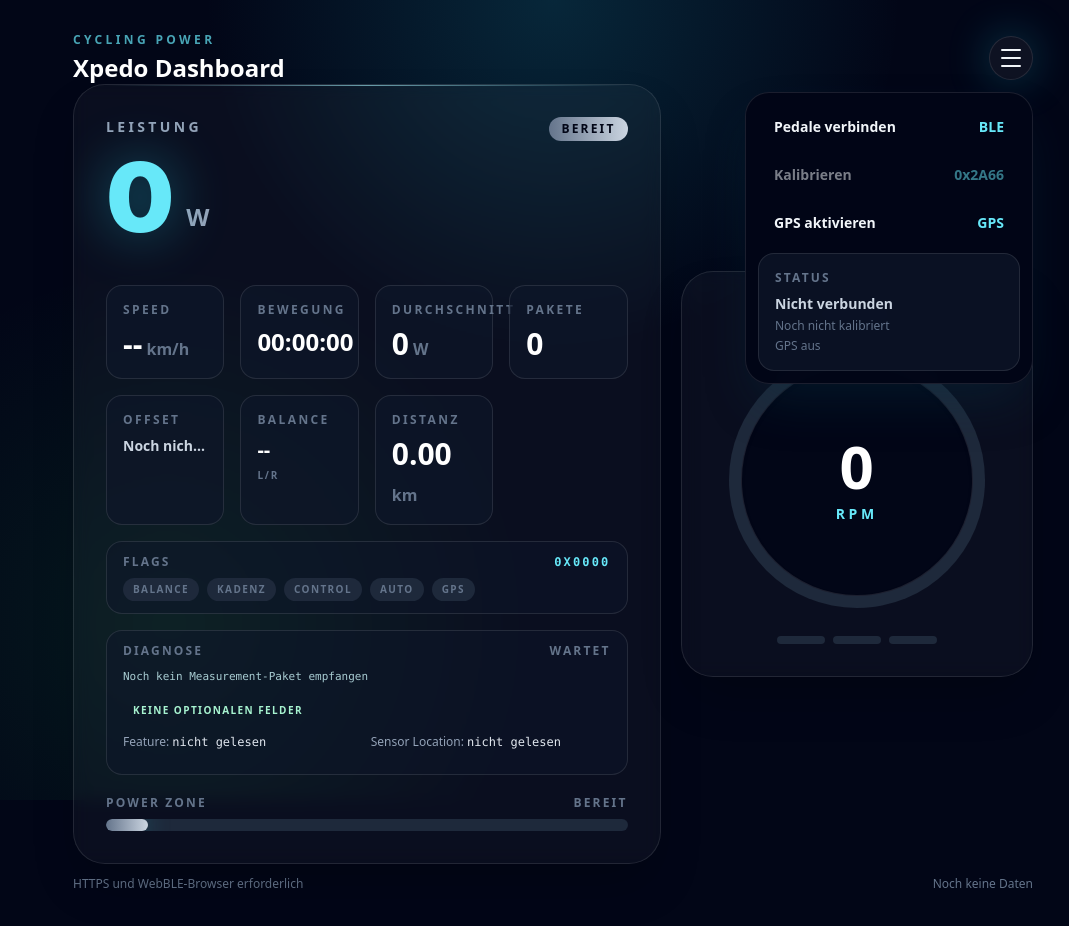
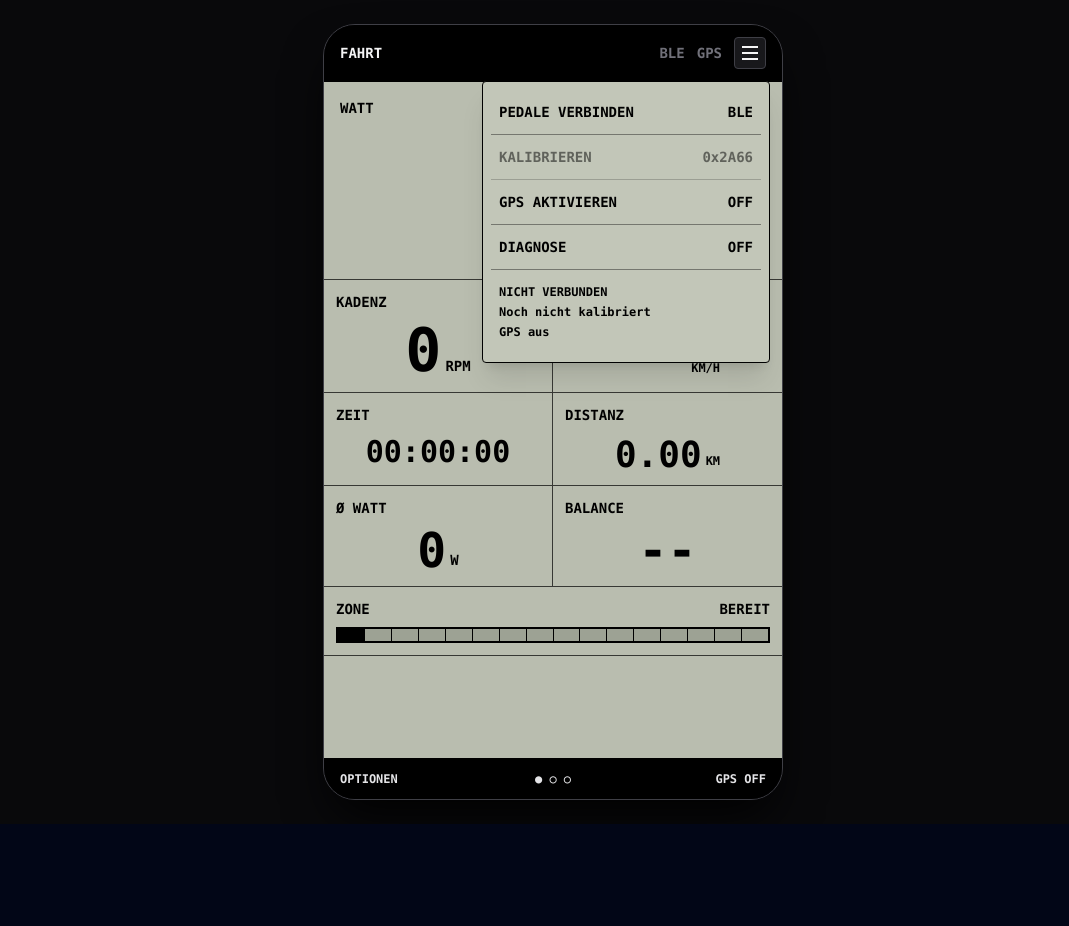
Before and after one commit to staubi82/xpedo, a React (Vite) app: page / in a window 1280 px wide. Both pictures are taken after a click on the button "Menue". Shown: the top 926 px of the page, without its empty margins (87-1156 px from the left). After the commit the page ends 824 px from the top, so only its background shows below. Built offline with nearby package versions, Linux system fonts and the light colour scheme.

Commit message:
Restyle dashboard as LCD bike computer

```diff
--- a/src/App.jsx
+++ b/src/App.jsx
@@ -158,6 +158,7 @@
   const [calibrationState, setCalibrationState] = useState('unknown');
   const [calibrationMessage, setCalibrationMessage] = useState('Noch nicht kalibriert');
   const [menuOpen, setMenuOpen] = useState(false);
+  const [showDiagnostics, setShowDiagnostics] = useState(false);
   const [gpsState, setGpsState] = useState('off');
   const [gpsMessage, setGpsMessage] = useState('GPS aus');
   const [diagnostics, setDiagnostics] = useState({
@@ -558,37 +559,31 @@
   }, []);
 
   return (
-    <main className="min-h-screen overflow-hidden bg-slate-950 text-slate-100 antialiased">
-      <div className="absolute inset-0 bg-[radial-gradient(circle_at_50%_0%,rgba(34,211,238,0.16),transparent_34%),radial-gradient(circle_at_20%_78%,rgba(34,197,94,0.10),transparent_30%)]" />
-      <div className="relative mx-auto flex min-h-screen w-full max-w-5xl flex-col px-5 py-5 sm:px-8 sm:py-8">
-        <header className="flex items-center justify-between gap-4">
-          <div>
-            <p className="text-xs font-semibold uppercase tracking-[0.28em] text-cyan-300/70">Cycling Power</p>
-            <h1 className="mt-1 text-xl font-bold text-white sm:text-2xl">Xpedo Dashboard</h1>
-          </div>
-
-          <div className="relative flex items-center gap-2">
-            {connected && (
-              <div className="flex items-center gap-3 rounded-full border border-emerald-400/20 bg-emerald-400/10 px-4 py-2 text-sm font-semibold text-emerald-200 shadow-pulseGreen">
-                <span className="h-2.5 w-2.5 rounded-full bg-emerald-300 shadow-[0_0_18px_rgba(110,231,183,0.9)]" />
-                <span className="max-w-[8rem] truncate sm:max-w-[11rem]">{deviceName || 'Verbunden'}</span>
-              </div>
-            )}
+    <main className="min-h-screen bg-zinc-950 p-3 text-zinc-100 antialiased sm:p-6">
+      <div className="mx-auto flex min-h-[calc(100vh-1.5rem)] w-full max-w-[460px] flex-col overflow-hidden rounded-[2rem] border border-zinc-700 bg-zinc-900 shadow-2xl shadow-black">
+        <div className="relative border-b border-black bg-black px-4 py-3 font-mono text-sm font-bold text-zinc-100">
+          <div className="flex items-center justify-between">
+            <span>FAHRT</span>
+            <div className="flex items-center gap-3">
+              <span className={connected ? 'text-lime-300' : 'text-zinc-500'}>BLE</span>
+              <span className={gpsState === 'active' ? 'text-lime-300' : 'text-zinc-500'}>GPS</span>
               <button
                 type="button"
                 onClick={() => setMenuOpen((open) => !open)}
-              className="grid h-11 w-11 place-items-center rounded-full border border-white/10 bg-white/5 text-slate-100 shadow-glow transition hover:border-cyan-300/40 hover:bg-cyan-300/10"
+                className="grid h-8 w-8 place-items-center rounded border border-zinc-700 bg-zinc-900"
                 aria-label="Menue"
               >
-              <span className="space-y-1.5">
-                <span className="block h-0.5 w-5 rounded-full bg-current" />
-                <span className="block h-0.5 w-5 rounded-full bg-current" />
-                <span className="block h-0.5 w-5 rounded-full bg-current" />
+                <span className="space-y-1">
+                  <span className="block h-0.5 w-4 bg-zinc-100" />
+                  <span className="block h-0.5 w-4 bg-zinc-100" />
+                  <span className="block h-0.5 w-4 bg-zinc-100" />
                 </span>
               </button>
+            </div>
+          </div>
 
           {menuOpen && (
-              <div className="absolute right-0 top-14 z-20 w-72 overflow-hidden rounded-3xl border border-white/10 bg-slate-950/95 p-3 shadow-2xl shadow-cyan-950/40 backdrop-blur">
+            <div className="absolute right-3 top-14 z-30 w-72 rounded border border-black bg-[#c2c6b8] p-2 font-mono text-black shadow-xl">
               <button
                 type="button"
                 onClick={() => {
@@ -596,10 +591,10 @@
                   connect(null);
                 }}
                 disabled={connectionState === 'scanning' || connectionState === 'reconnecting'}
-                  className="flex w-full items-center justify-between rounded-2xl px-4 py-3 text-left text-sm font-bold text-slate-100 transition hover:bg-white/8 disabled:cursor-wait disabled:opacity-50"
+                className="flex w-full justify-between border-b border-black/40 px-2 py-3 text-left text-sm font-black disabled:opacity-50"
               >
-                  <span>{connected ? 'Pedal neu verbinden' : 'Pedale verbinden'}</span>
-                  <span className="text-cyan-300">{connectionState === 'scanning' ? '...' : 'BLE'}</span>
+                <span>{connected ? 'PEDAL NEU VERBINDEN' : 'PEDALE VERBINDEN'}</span>
+                <span>{connectionState === 'scanning' ? '...' : 'BLE'}</span>
               </button>
               <button
                 type="button"
@@ -608,248 +603,155 @@
                   calibratePedal();
                 }}
                 disabled={!connected || calibrationState === 'running' || calibrationState === 'unsupported'}
-                  className="mt-1 flex w-full items-center justify-between rounded-2xl px-4 py-3 text-left text-sm font-bold text-slate-100 transition hover:bg-white/8 disabled:cursor-not-allowed disabled:opacity-50"
+                className="flex w-full justify-between border-b border-black/40 px-2 py-3 text-left text-sm font-black disabled:opacity-50"
               >
-                  <span>{calibrationState === 'running' ? 'Kalibriert...' : 'Kalibrieren'}</span>
-                  <span className="text-cyan-300">0x2A66</span>
+                <span>{calibrationState === 'running' ? 'KALIBRIERT...' : 'KALIBRIEREN'}</span>
+                <span>0x2A66</span>
               </button>
               <button
                 type="button"
                 onClick={() => {
                   setMenuOpen(false);
-                    if (gpsState === 'active' || gpsState === 'starting') {
-                      stopGps();
-                    } else {
-                      startGps();
-                    }
+                  if (gpsState === 'active' || gpsState === 'starting') stopGps();
+                  else startGps();
                 }}
-                  className="mt-1 flex w-full items-center justify-between rounded-2xl px-4 py-3 text-left text-sm font-bold text-slate-100 transition hover:bg-white/8"
+                className="flex w-full justify-between border-b border-black/40 px-2 py-3 text-left text-sm font-black"
               >
-                  <span>{gpsState === 'active' || gpsState === 'starting' ? 'GPS stoppen' : 'GPS aktivieren'}</span>
-                  <span className={gpsState === 'active' ? 'text-emerald-300' : 'text-cyan-300'}>
-                    {gpsState === 'starting' ? '...' : gpsState === 'active' ? 'ON' : 'GPS'}
-                  </span>
+                <span>{gpsState === 'active' || gpsState === 'starting' ? 'GPS STOPPEN' : 'GPS AKTIVIEREN'}</span>
+                <span>{gpsState === 'active' ? 'ON' : gpsState === 'starting' ? '...' : 'OFF'}</span>
               </button>
-                <div className="mt-2 rounded-2xl border border-white/10 bg-slate-900/70 p-4">
-                  <p className="text-xs font-black uppercase tracking-[0.18em] text-slate-500">Status</p>
-                  <p className="mt-2 text-sm font-semibold text-slate-300">{connected ? deviceName || 'Verbunden' : 'Nicht verbunden'}</p>
-                  <p className="mt-1 text-xs text-slate-500">{calibrationMessage}</p>
-                  <p className="mt-1 text-xs text-slate-500">{gpsMessage}</p>
+              <button
+                type="button"
+                onClick={() => {
+                  setShowDiagnostics((visible) => !visible);
+                  setMenuOpen(false);
+                }}
+                className="flex w-full justify-between border-b border-black/40 px-2 py-3 text-left text-sm font-black"
+              >
+                <span>DIAGNOSE</span>
+                <span>{showDiagnostics ? 'ON' : 'OFF'}</span>
+              </button>
+              <div className="px-2 py-3 text-xs font-bold leading-5">
+                <p>{connected ? deviceName || 'VERBUNDEN' : 'NICHT VERBUNDEN'}</p>
+                <p>{calibrationMessage}</p>
+                <p>{gpsMessage}</p>
               </div>
             </div>
           )}
         </div>
-        </header>
 
-        <section
-          className={`grid flex-1 place-items-center transition duration-500 ${
-            reconnectVisible || stale ? 'opacity-35 blur-[1px]' : 'opacity-100'
-          }`}
-        >
-          <div className="grid w-full gap-5 lg:grid-cols-[1.25fr_0.75fr] lg:items-center">
-            <div className="relative overflow-hidden rounded-[2rem] border border-white/10 bg-white/[0.035] p-6 shadow-2xl backdrop-blur sm:p-8">
-              <div className="absolute inset-x-8 top-0 h-px bg-gradient-to-r from-transparent via-cyan-200/60 to-transparent" />
-              <div className="flex items-start justify-between gap-5">
-                <div>
-                  <p className="text-sm font-semibold uppercase tracking-[0.24em] text-slate-400">Leistung</p>
-                  <div className="mt-3 flex items-end gap-3">
-                    <span className="font-display text-7xl font-black leading-none text-cyan-300 drop-shadow-[0_0_28px_rgba(34,211,238,0.42)] sm:text-8xl">
-                      {Math.max(0, metrics.watts)}
-                    </span>
-                    <span className="pb-3 text-2xl font-extrabold text-slate-400">W</span>
-                  </div>
-                </div>
-                <div className={`rounded-full bg-gradient-to-r ${zone.zoneColor} px-3 py-1 text-xs font-black uppercase tracking-[0.18em] text-slate-950`}>
-                  {zone.zone}
+        <section className={`relative flex-1 bg-[#b9bdaf] text-black transition ${reconnectVisible || stale ? 'opacity-50' : ''}`}>
+          <div className="grid grid-cols-2 border-b border-black/70">
+            <div className="col-span-2 border-b border-black/70 p-4">
+              <div className="mb-1 font-mono text-sm font-black">WATT</div>
+              <div className="flex items-end justify-center gap-2 font-mono tracking-normal">
+                <span className="text-[7.8rem] font-black leading-none sm:text-[8.8rem]">{Math.max(0, metrics.watts)}</span>
+                <span className="pb-4 text-3xl font-black">W</span>
               </div>
             </div>
 
-              <div className="mt-10 grid grid-cols-2 gap-3 sm:grid-cols-4 sm:gap-4">
-                <div className="rounded-2xl border border-white/10 bg-slate-900/70 p-4">
-                  <p className="text-xs font-bold uppercase tracking-[0.2em] text-slate-500">Speed</p>
-                  <p className="mt-2 text-3xl font-black text-white">
-                    {metrics.speedKmh === null ? '--' : metrics.speedKmh.toFixed(1)}
-                    <span className="text-base text-slate-500"> km/h</span>
-                  </p>
+            <div className="border-r border-black/70 p-3">
+              <div className="font-mono text-sm font-black">KADENZ</div>
+              <div className="mt-2 flex items-end justify-center gap-1 font-mono">
+                <span className="text-6xl font-black leading-none">{metrics.cadence}</span>
+                <span className="pb-1 text-sm font-black">RPM</span>
               </div>
-                <div className="rounded-2xl border border-white/10 bg-slate-900/70 p-4">
-                  <p className="text-xs font-bold uppercase tracking-[0.2em] text-slate-500">Bewegung</p>
-                  <p className="mt-2 text-2xl font-black text-white">{formatDuration(metrics.movingSeconds)}</p>
             </div>
-                <div className="rounded-2xl border border-white/10 bg-slate-900/70 p-4">
-                  <p className="text-xs font-bold uppercase tracking-[0.2em] text-slate-500">Durchschnitt</p>
-                  <p className="mt-2 text-3xl font-black text-white">{metrics.avgWatts}<span className="text-base text-slate-500"> W</span></p>
+            <div className="p-3">
+              <div className="font-mono text-sm font-black">GESCHW.</div>
+              <div className="mt-2 flex items-end justify-center gap-1 font-mono">
+                <span className="text-6xl font-black leading-none">{metrics.speedKmh === null ? '--' : metrics.speedKmh.toFixed(1)}</span>
+                <span className="pb-1 text-xs font-black">KM/H</span>
               </div>
-                <div className="rounded-2xl border border-white/10 bg-slate-900/70 p-4">
-                  <p className="text-xs font-bold uppercase tracking-[0.2em] text-slate-500">Pakete</p>
-                  <p className="mt-2 text-3xl font-black text-white">{metrics.samples}</p>
             </div>
-                <div className="rounded-2xl border border-white/10 bg-slate-900/70 p-4">
-                  <p className="text-xs font-bold uppercase tracking-[0.2em] text-slate-500">Offset</p>
-                  <p
-                    className={`mt-2 truncate text-sm font-black ${
-                      calibrationState === 'success'
-                        ? 'text-emerald-300'
-                        : calibrationState === 'error'
-                          ? 'text-rose-300'
-                          : calibrationState === 'running'
-                            ? 'text-cyan-300'
-                            : 'text-slate-300'
-                    }`}
-                    title={calibrationMessage}
-                  >
-                    {calibrationMessage}
-                  </p>
+
+            <div className="border-t border-r border-black/70 p-3">
+              <div className="font-mono text-sm font-black">ZEIT</div>
+              <div className="mt-3 text-center font-mono text-3xl font-black leading-none">{formatDuration(metrics.movingSeconds)}</div>
             </div>
-                <div className="rounded-2xl border border-white/10 bg-slate-900/70 p-4">
-                  <p className="text-xs font-bold uppercase tracking-[0.2em] text-slate-500">Balance</p>
-                  <p className="mt-2 text-xl font-black text-white">
+            <div className="border-t border-black/70 p-3">
+              <div className="font-mono text-sm font-black">DISTANZ</div>
+              <div className="mt-3 flex items-end justify-center gap-1 font-mono">
+                <span className="text-4xl font-black leading-none">{metrics.distanceKm.toFixed(2)}</span>
+                <span className="pb-1 text-xs font-black">KM</span>
+              </div>
+            </div>
+
+            <div className="border-t border-r border-black/70 p-3">
+              <div className="font-mono text-sm font-black">Ø WATT</div>
+              <div className="mt-2 flex items-end justify-center gap-1 font-mono">
+                <span className="text-5xl font-black leading-none">{metrics.avgWatts}</span>
+                <span className="pb-1 text-sm font-black">W</span>
+              </div>
+            </div>
+            <div className="border-t border-black/70 p-3">
+              <div className="font-mono text-sm font-black">BALANCE</div>
+              <div className="mt-2 text-center font-mono text-5xl font-black leading-none">
                 {metrics.balance === null
                   ? '--'
                   : metrics.balanceReference === 'right'
                     ? `${Math.round(100 - metrics.balance)}/${Math.round(metrics.balance)}`
                     : `${Math.round(metrics.balance)}/${Math.round(100 - metrics.balance)}`}
-                  </p>
-                  <p className="mt-1 text-[10px] font-bold uppercase tracking-[0.18em] text-slate-500">L/R</p>
-                </div>
-                <div className="rounded-2xl border border-white/10 bg-slate-900/70 p-4">
-                  <p className="text-xs font-bold uppercase tracking-[0.2em] text-slate-500">Distanz</p>
-                  <p className="mt-2 text-3xl font-black text-white">
-                    {metrics.distanceKm.toFixed(2)}
-                    <span className="text-base text-slate-500"> km</span>
-                  </p>
               </div>
             </div>
 
-              <div className="mt-4 rounded-2xl border border-white/10 bg-slate-900/50 px-4 py-3">
-                <div className="flex items-center justify-between gap-3 text-xs font-bold uppercase tracking-[0.18em] text-slate-500">
-                  <span>Flags</span>
-                  <span className="font-mono text-cyan-300">{metrics.flagsHex}</span>
+            <div className="col-span-2 border-t border-black/70 p-3">
+              <div className="mb-2 flex justify-between font-mono text-sm font-black">
+                <span>ZONE</span>
+                <span>{zone.zone.toUpperCase()}</span>
               </div>
-                <div className="mt-2 flex flex-wrap gap-2">
-                  {[
-                    ['Balance', metrics.balance !== null],
-                    ['Kadenz', Boolean(crankRef.current)],
-                    ['Control', Boolean(controlPointRef.current)],
-                    ['Auto', autoConnectAvailable],
-                    ['GPS', gpsState === 'active'],
-                  ].map(([label, active]) => (
-                    <span
-                      key={label}
-                      className={`rounded-full px-2.5 py-1 text-[10px] font-black uppercase tracking-[0.14em] ${
-                        active ? 'bg-cyan-300/15 text-cyan-200' : 'bg-slate-800 text-slate-500'
-                      }`}
-                    >
-                      {label}
-                    </span>
-                  ))}
-                </div>
-              </div>
-
-              <div className="mt-4 rounded-2xl border border-white/10 bg-slate-900/50 px-4 py-3">
-                <div className="flex items-center justify-between gap-3 text-xs font-bold uppercase tracking-[0.18em] text-slate-500">
-                  <span>Diagnose</span>
-                  <span>{diagnostics.byteLength ? `${diagnostics.byteLength} Bytes` : 'wartet'}</span>
-                </div>
-                <p className="mt-2 break-all font-mono text-[11px] leading-5 text-cyan-100/80">
-                  {diagnostics.rawHex || 'Noch kein Measurement-Paket empfangen'}
-                </p>
-                <div className="mt-3 flex flex-wrap gap-2">
-                  {(diagnostics.fields.length ? diagnostics.fields : ['Keine optionalen Felder']).map((field) => (
-                    <span
-                      key={field}
-                      className="rounded-full bg-emerald-300/12 px-2.5 py-1 text-[10px] font-black uppercase tracking-[0.14em] text-emerald-200"
-                    >
-                      {field}
-                    </span>
-                  ))}
-                </div>
-                <div className="mt-3 grid gap-2 text-xs text-slate-400 sm:grid-cols-2">
-                  <p>
-                    Feature: <span className="font-mono text-slate-200">{diagnostics.featureHex}</span>
-                  </p>
-                  <p>
-                    Sensor Location: <span className="font-mono text-slate-200">{diagnostics.sensorLocation}</span>
-                  </p>
-                </div>
-                <div className="mt-3 flex flex-wrap gap-2">
-                  {diagnostics.characteristics.map((item) => (
-                    <span
-                      key={item.uuid}
-                      className="rounded-full bg-slate-800 px-2.5 py-1 font-mono text-[10px] font-bold text-slate-300"
-                      title={`${item.read ? 'read ' : ''}${item.notify ? 'notify ' : ''}${item.write ? 'write' : ''}`}
-                    >
-                      {item.uuid}
-                    </span>
-                  ))}
-                </div>
-              </div>
-
-              <div className="mt-5">
-                <div className="mb-2 flex items-center justify-between text-xs font-bold uppercase tracking-[0.18em] text-slate-500">
-                  <span>Power Zone</span>
-                  <span>{zone.zone}</span>
-                </div>
-                <div className="h-3 overflow-hidden rounded-full bg-slate-800">
-                  <div
-                    className={`h-full rounded-full bg-gradient-to-r ${zone.zoneColor} shadow-[0_0_24px_rgba(34,211,238,0.34)] transition-all duration-500`}
-                    style={{ width: zone.width }}
-                  />
+              <div className="grid h-4 grid-cols-[repeat(16,minmax(0,1fr))] gap-px border border-black bg-black p-px">
+                {Array.from({ length: 16 }).map((_, index) => {
+                  const active = index < Math.max(1, Math.round((parseFloat(zone.width) / 100) * 16));
+                  return <span key={index} className={active ? 'bg-black' : 'bg-[#9da294]'} />;
+                })}
               </div>
             </div>
           </div>
 
-            <div className="relative overflow-hidden rounded-[2rem] border border-white/10 bg-white/[0.035] p-6 text-center shadow-2xl backdrop-blur sm:p-8">
-              <p className="text-sm font-semibold uppercase tracking-[0.24em] text-slate-400">Kadenz</p>
-              <div className="mx-auto mt-7 grid aspect-square w-64 max-w-full place-items-center rounded-full p-3" style={{ background: cadenceRing }}>
-                <div className="grid h-full w-full place-items-center rounded-full border border-white/10 bg-slate-950 shadow-inner">
-                  <div>
-                    <p className="text-6xl font-black leading-none text-white">{metrics.cadence}</p>
-                    <p className="mt-2 text-sm font-black uppercase tracking-[0.26em] text-cyan-300">RPM</p>
+          {showDiagnostics && (
+            <div className="border-b border-black/70 p-3 font-mono text-xs font-bold leading-5">
+              <div className="flex justify-between">
+                <span>FLAGS {metrics.flagsHex}</span>
+                <span>{diagnostics.byteLength ? `${diagnostics.byteLength} BYTES` : 'WARTET'}</span>
               </div>
+              <p className="mt-2 break-all">{diagnostics.rawHex || 'NOCH KEIN MEASUREMENT'}</p>
+              <p className="mt-2">FELDER: {diagnostics.fields.length ? diagnostics.fields.join(', ') : 'KEINE OPTIONALEN FELDER'}</p>
+              <p>FEATURE: {diagnostics.featureHex}</p>
+              <p>SENSOR: {diagnostics.sensorLocation}</p>
+              <p>GATT: {diagnostics.characteristics.map((item) => item.uuid).join(' ') || 'UNBEKANNT'}</p>
             </div>
-              </div>
-              <div className="mt-7 flex justify-center gap-2">
-                {[70, 90, 110].map((mark) => (
-                  <div
-                    key={mark}
-                    className={`h-2 w-12 rounded-full transition ${
-                      metrics.cadence >= mark ? 'bg-cyan-300 shadow-[0_0_18px_rgba(34,211,238,0.7)]' : 'bg-slate-800'
-                    }`}
-                  />
-                ))}
-              </div>
-            </div>
-          </div>
-        </section>
-
-        <footer className="flex min-h-10 items-center justify-between gap-4 text-xs font-medium text-slate-500">
-          <span>
-            {connected
-              ? 'Live Cycling Power Profile 0x1818 / 0x2A63'
-              : autoConnectAvailable
-                ? 'Automatische Wiederverbindung aktiv'
-                : 'HTTPS und WebBLE-Browser erforderlich'}
-          </span>
-          <span>{lastPacketAt ? `Letztes Paket ${Math.max(0, Math.round((Date.now() - lastPacketAt) / 1000))}s` : 'Noch keine Daten'}</span>
-        </footer>
+          )}
 
           {reconnectVisible && (
-          <div className="absolute inset-0 grid place-items-center bg-slate-950/52 px-6 backdrop-blur-sm">
-            <div className="w-full max-w-sm rounded-[2rem] border border-cyan-300/20 bg-slate-950/92 p-6 text-center shadow-glow">
-              <div className="mx-auto h-3 w-3 animate-ping rounded-full bg-cyan-300" />
-              <h2 className="mt-5 text-2xl font-black text-white">Verbindung getrennt</h2>
-              <p className="mt-2 text-sm leading-6 text-slate-400">{error || 'Das Pedal sendet keine Bluetooth-Daten mehr.'}</p>
-              <button
-                type="button"
-                onClick={reconnect}
-                className="mt-6 w-full rounded-full bg-cyan-300 px-5 py-3 text-sm font-black uppercase tracking-[0.18em] text-slate-950 shadow-glow transition hover:bg-cyan-200"
-              >
-                Verbindung wiederherstellen
+            <div className="absolute inset-0 grid place-items-center bg-[#b9bdaf]/80 p-5">
+              <div className="border-2 border-black bg-[#c2c6b8] p-5 text-center font-mono text-black">
+                <h2 className="text-xl font-black">VERBINDUNG GETRENNT</h2>
+                <p className="mt-2 text-sm font-bold">{error || 'KEINE DATEN VOM PEDAL'}</p>
+                <button type="button" onClick={reconnect} className="mt-4 border-2 border-black px-4 py-3 text-sm font-black">
+                  WIEDERHERSTELLEN
                 </button>
               </div>
             </div>
           )}
+        </section>
+
+        <div className="grid grid-cols-3 border-t border-black bg-black px-4 py-3 font-mono text-xs font-black text-zinc-200">
+          <button type="button" onClick={() => setMenuOpen(true)} className="text-left">
+            OPTIONEN
+          </button>
+          <div className="text-center">● ○ ○</div>
+          <button
+            type="button"
+            onClick={() => {
+              if (gpsState === 'active' || gpsState === 'starting') stopGps();
+              else startGps();
+            }}
+            className="text-right"
+          >
+            GPS {gpsState === 'active' ? 'ON' : 'OFF'}
+          </button>
+        </div>
       </div>
     </main>
   );
```
Lines whose indentation alone changed are shown as unchanged.
